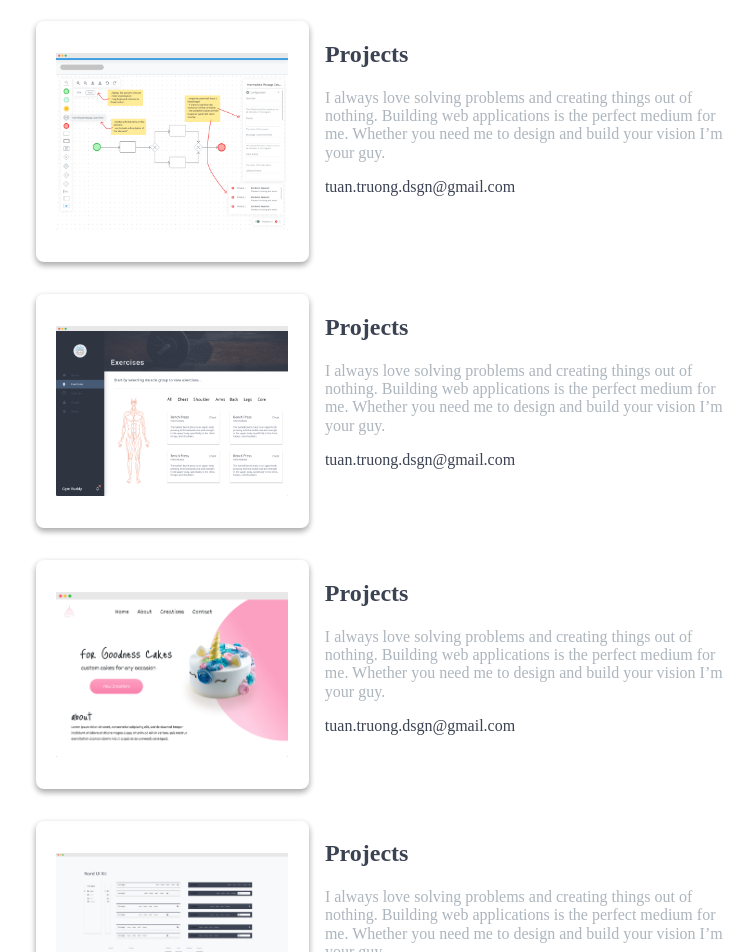
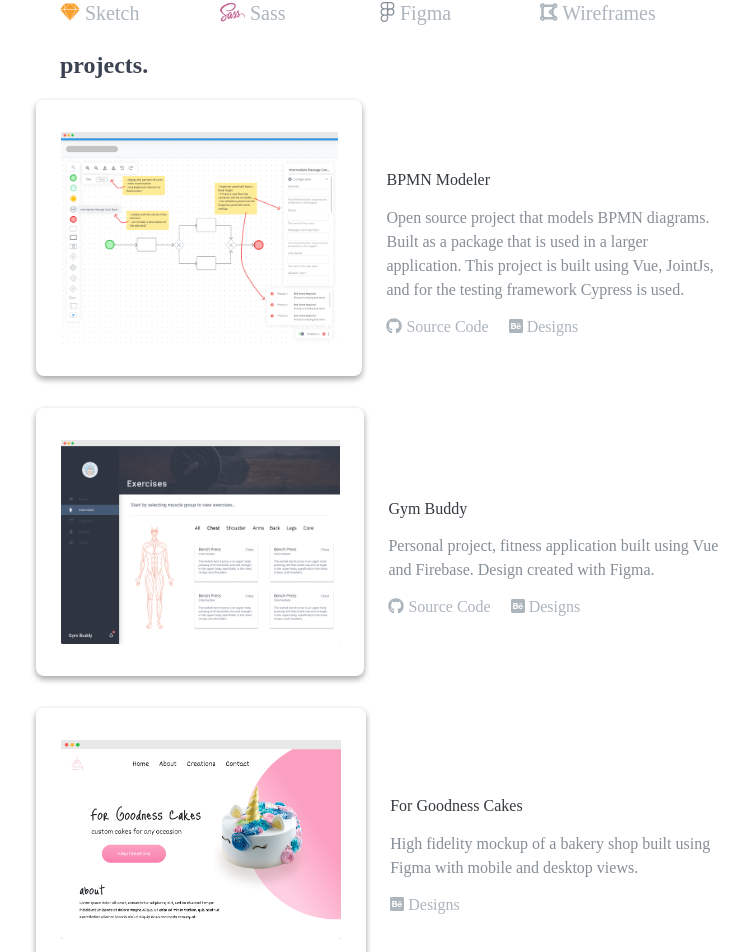
Before and after one commit to tuantruong625/portfolio, a Vue app: page / in a window 1280 px wide. Shown: the part 904-1856 px from the top of the page, without its empty margins (260-1014 px from the left). Built offline with nearby package versions, Linux system fonts and the light colour scheme.

Commit message:
Finish project section

```diff
--- a/src/components/about/About.vue
+++ b/src/components/about/About.vue
@@ -2,7 +2,7 @@
   <div class="container">
     <div class="about">
       <div class="about__text">
-        <h2>about</h2>
+        <h2 class="header-text">about.</h2>
         <p class="about__text--sub-header">
           I always love solving problems and creating things out of nothing.
           Building web applications is the perfect medium for me. Whether you need me to design
@@ -11,6 +11,7 @@
         <p class="about__text--email">tuan.truong.dsgn@gmail.com</p>
       </div>
       <img class="about__image" src="@/assets/undraw_web_developer_p3e5.png" alt="web">
+      <h2 class="header-text">skills.</h2>
     </div>
   </div>
 </template>
--- a/src/components/about/about.scss
+++ b/src/components/about/about.scss
@@ -47,3 +47,7 @@
   'text';
   }
 }
+
+.header-text {
+  color: #3B4252;
+}
--- a/src/components/projects/Projects.vue
+++ b/src/components/projects/Projects.vue
@@ -4,14 +4,23 @@
       <div class="project__card">
         <img class="project__image" src="@/assets/modeler-screen.png" alt="web">
       </div>
-      <div class="project__text">
-        <h2>Projects</h2>
-        <p class="project__text--sub-header">
-          I always love solving problems and creating things out of nothing.
-          Building web applications is the perfect medium for me. Whether you need me to design
-          and build your vision I’m your guy.
+      <div class="project__detail">
+        <span class="project__detail--header">BPMN Modeler</span>
+        <p class="project__detail--paragraph">
+          Open source project that models BPMN diagrams. Built as a package
+          that is used in a larger application. This project is built using
+          Vue, JointJs, and for the testing framework Cypress is used.
         </p>
-        <p class="project__text--email">tuan.truong.dsgn@gmail.com</p>
+        <div class="project__detail--links">
+          <a href="https://github.com/ProcessMaker/modeler/" class="project__detail--link">
+            <font-awesome-icon class="project__detail--icon" :icon="[ 'fab', 'github' ]" />
+            Source Code
+          </a>
+          <a href="https://www.behance.net/gallery/85420169/BPMN-Modeling" class="project__detail--link">
+            <font-awesome-icon class="project__detail--icon" :icon="[ 'fab', 'behance-square' ]" />
+            Designs
+          </a>
+        </div>
       </div>
     </div>
 
@@ -19,14 +28,22 @@
       <div class="project__card">
         <img class="project__image" src="@/assets/gym-buddy-screen.png" alt="web">
       </div>
-      <div class="project__text">
-        <h2>Projects</h2>
-        <p class="project__text--sub-header">
-          I always love solving problems and creating things out of nothing.
-          Building web applications is the perfect medium for me. Whether you need me to design
-          and build your vision I’m your guy.
+      <div class="project__detail">
+        <span class="project__detail--header">Gym Buddy</span>
+        <p class="project__detail--paragraph">
+          Personal project, fitness application built using Vue and Firebase.
+          Design created with Figma.
         </p>
-        <p class="project__text--email">tuan.truong.dsgn@gmail.com</p>
+        <div class="project__detail--links">
+          <a href="https://github.com/tuantruong625/gym-buddy" class="project__detail--link">
+            <font-awesome-icon class="project__detail--icon" :icon="[ 'fab', 'github' ]" />
+            Source Code
+          </a>
+          <a href="https://www.behance.net/gallery/85419805/Gym-Buddy" class="project__detail--link">
+            <font-awesome-icon class="project__detail--icon" :icon="[ 'fab', 'behance-square' ]" />
+            Designs
+          </a>
+        </div>
       </div>
     </div>
 
@@ -34,28 +51,35 @@
       <div class="project__card">
         <img class="project__image" src="@/assets/forgoodness-cakes-screen.png" alt="web">
       </div>
-      <div class="project__text">
-        <h2>Projects</h2>
-        <p class="project__text--sub-header">
-          I always love solving problems and creating things out of nothing.
-          Building web applications is the perfect medium for me. Whether you need me to design
-          and build your vision I’m your guy.
+      <div class="project__detail">
+        <span class="project__detail--header">For Goodness Cakes</span>
+        <p class="project__detail--paragraph">
+          High fidelity mockup of a bakery shop built using Figma with mobile and desktop views.
         </p>
-        <p class="project__text--email">tuan.truong.dsgn@gmail.com</p>
+        <div class="project__detail--links">
+          <a href="https://www.behance.net/gallery/85419339/For-Goodness-Cakes" class="project__detail--link">
+            <font-awesome-icon class="project__detail--icon" :icon="[ 'fab', 'behance-square' ]" />
+            Designs
+          </a>
+        </div>
       </div>
     </div>
     <div class="project">
       <div class="project__card">
         <img class="project__image" src="@/assets/nord-ui-screen.png" alt="web">
       </div>
-      <div class="project__text">
-        <h2>Projects</h2>
-        <p class="project__text--sub-header">
-          I always love solving problems and creating things out of nothing.
-          Building web applications is the perfect medium for me. Whether you need me to design
-          and build your vision I’m your guy.
+      <div class="project__detail">
+        <span class="project__detail--header">UI Component Kit</span>
+        <p class="project__detail--paragraph">
+          High fidelity mockup of component kit that includes navigation bars, buttons,
+          form controls, alerts, and cards. Built using Figma.
         </p>
-        <p class="project__text--email">tuan.truong.dsgn@gmail.com</p>
+        <div class="project__detail--links">
+          <a href="https://www.behance.net/gallery/85419729/Nord-UI-Kit" class="project__detail--link">
+            <font-awesome-icon class="project__detail--icon" :icon="[ 'fab', 'behance-square' ]" />
+            Designs
+          </a>
+        </div>
       </div>
     </div>
   </div>
--- a/src/components/projects/projects.scss
+++ b/src/components/projects/projects.scss
@@ -6,12 +6,38 @@
   'image image text';
   padding: 1rem;
 
-  &__text {
+  &__detail {
     color: #3B4252;
     grid-area: text;
-    margin-left: 1rem;
+    margin-left: 1.5rem;
+    align-self: center;
+    margin-top: 2rem;
 
-    &--sub-header {
+    &--link {
+      &:link,
+      &:visited {
+        color: #adb5bd;
+        margin-right: 1rem;
+        text-decoration: none;
+      }
+
+      &:hover {
+        color: #dee2e6;
+      }
+    }
+
+
+    &--header {
+      color: #343a40;
+    }
+
+    &--paragraph {
+      color: #868e96;
+      line-height: 1.5;
+    }
+
+
+    &--icon {
       color: #adb5bd;
     }
   }
--- a/src/components/skills/Skills.vue
+++ b/src/components/skills/Skills.vue
@@ -33,6 +33,7 @@
         <font-awesome-icon class="skills__icon--wireframe" :icon="[ 'fa', 'draw-polygon' ]" />
         Wireframes
       </div>
+      <h2 class="header-text">projects.</h2>
     </div>
   </div>
 </template>
--- a/src/components/skills/skills.scss
+++ b/src/components/skills/skills.scss
@@ -4,8 +4,8 @@
   grid-template-columns: 10rem 10rem 10rem 10rem;
   padding: 1rem;
   padding-top: 0;
-  margin-top: 6rem;
-  margin-bottom: 6rem;
+  margin-top: 4.5rem;
+  margin-bottom: 4rem;
 
 
   &__icon {
```
